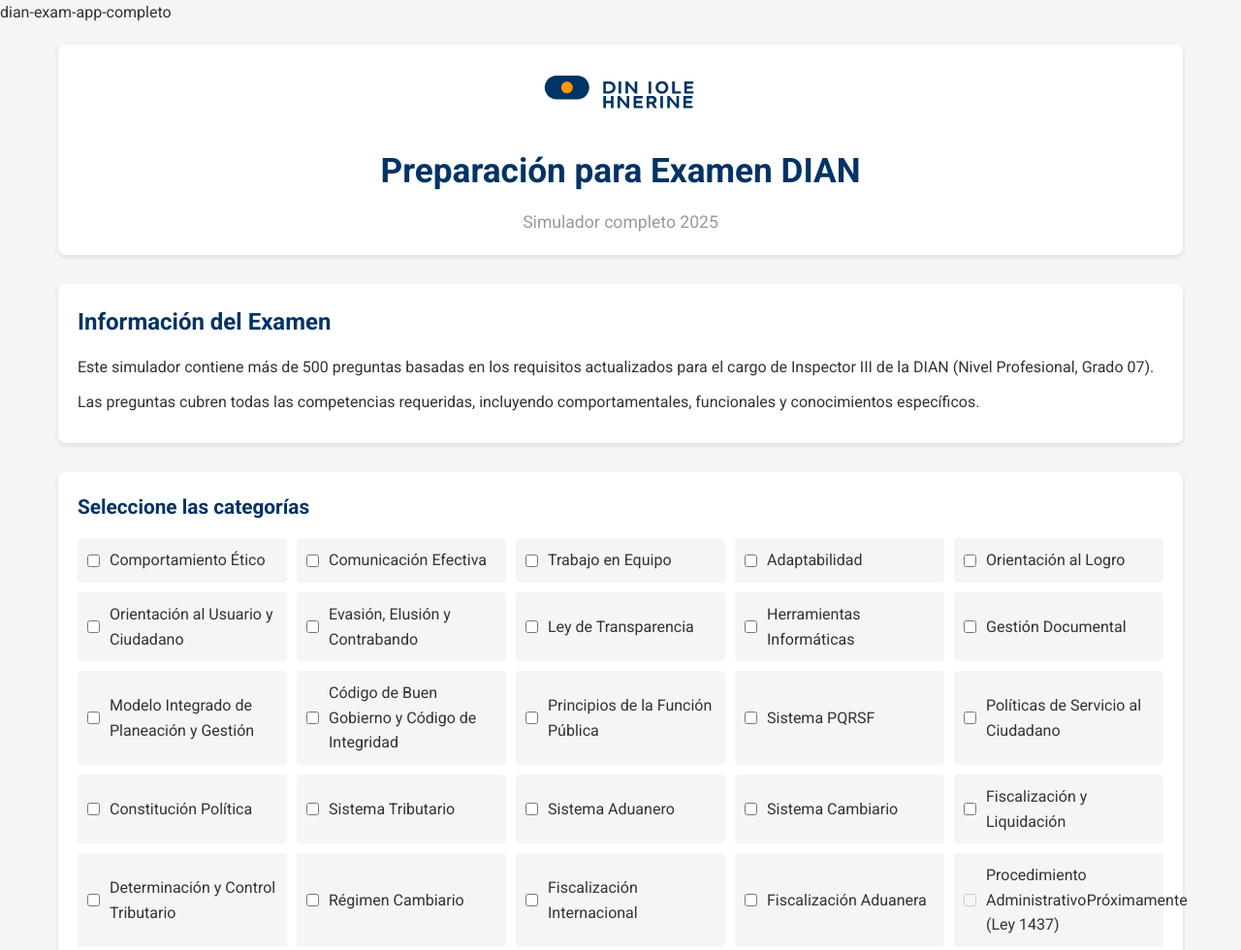
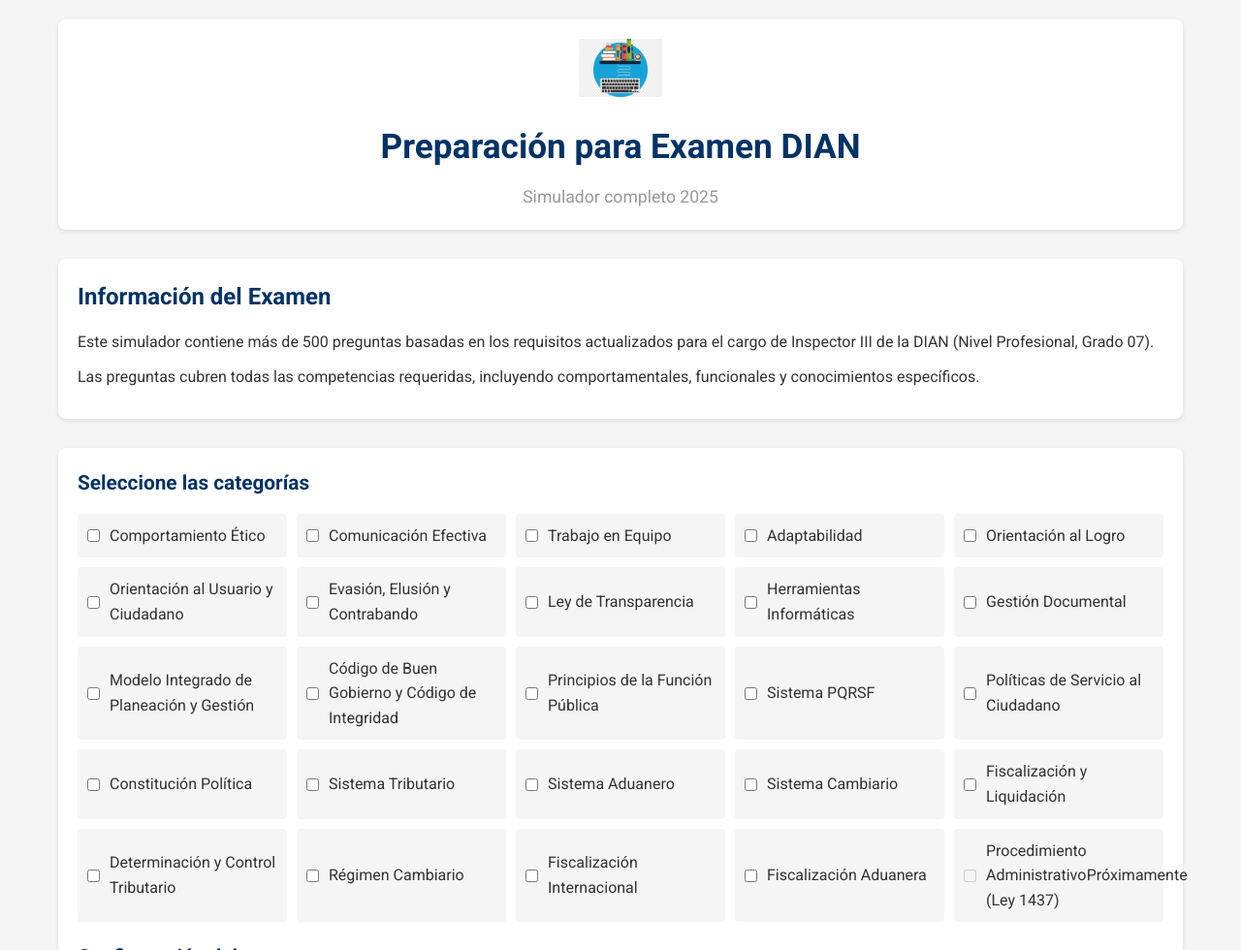
Before and after one commit to dfeo/dian-pruebas-simo, a plain HTML site: page index.html in a window 1280 px wide. Shown: the top 980 px of the page at 97% size. Drawn offline with Linux system fonts and the light colour scheme.

Commit message:
style: logo app

```diff
--- a/index.html
+++ b/index.html
@@ -7,11 +7,11 @@
     <link href="https://fonts.googleapis.com/css2?family=Roboto:wght@400;500;700&display=swap" rel="stylesheet">
     <link rel="stylesheet" href="css/styles.css">
 <script src="https://sites.super.myninja.ai/_assets/ninja-daytona-script.js"></script>
-</head>dian-exam-app-completo
+</head>
 <body>
     <div class="container">
         <header>
-            <img src="img/dian-logo.svg" alt="Logo DIAN" class="logo">
+            <img src="img/logo.png" alt="Logo DIAN" class="logo">
             <h1>Preparación para Examen DIAN</h1>
             <p>Simulador completo  2025</p>
         </header>
```
Also changed, not shown: img/logo.png (added).
